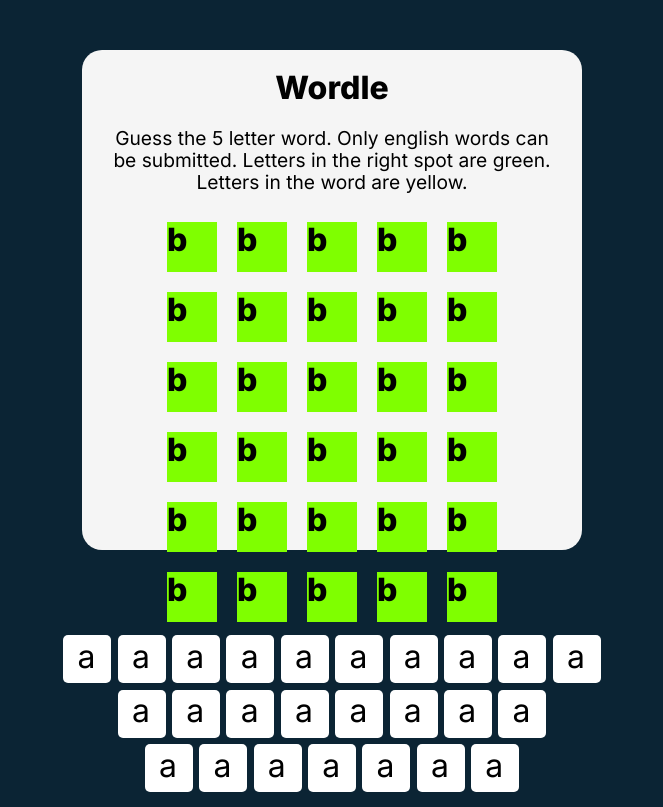
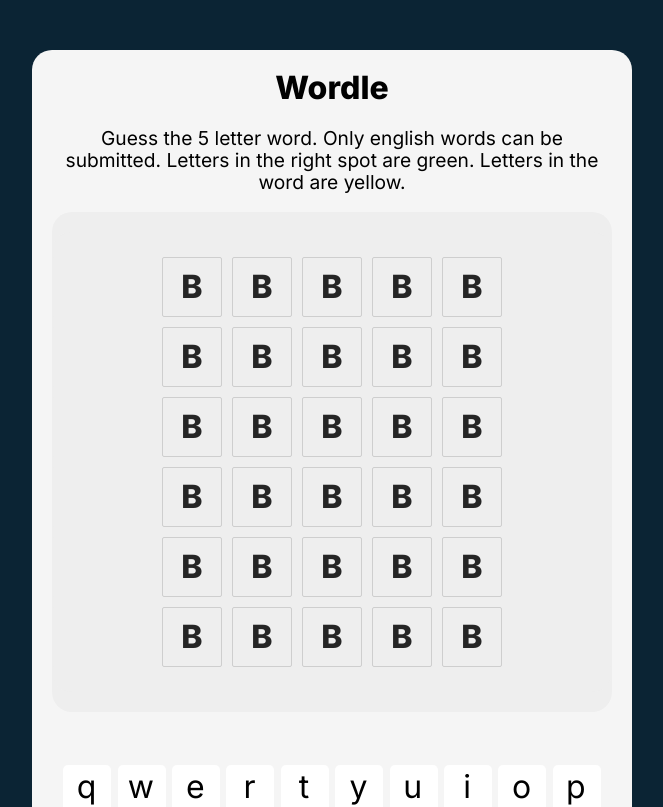
Before and after one commit to laetic/tenzies-js, a React app in the folder src/: page / in a window 1280 px wide. Shown: the top 807 px of the page, without its empty margins (308-971 px from the left). Built offline with nearby package versions, Linux system fonts and the light colour scheme.

Commit message:
Updated todo and styled Grid

```diff
--- a/src/App.js
+++ b/src/App.js
@@ -7,7 +7,7 @@
 
 export default function App() {
 
-    const square = {letter: 'b', color:'white'}
+    const square = {letter: 'B', color:'white'}
     const row = {squares: [], letters: 'aaaaaa', squareNum: 5, player:false}
     const grid = []
     for(let i = 0; i < row.squareNum; i++) {
--- a/src/Keyboard.js
+++ b/src/Keyboard.js
@@ -7,7 +7,7 @@
     function Key (props) {
         return (
             <button className="keyboard--key">
-                a
+                {props.char}
             </button>
         )
     }
--- a/src/style.css
+++ b/src/style.css
@@ -27,8 +27,8 @@
     display:flex;
     flex-direction: column;
     background-color: #F5f5f5;
-    width:500px;
-    height:500px;
+    width:600px;
+    height:auto;
     margin:50px auto;
     border-radius: 20px;
     padding:20px;
@@ -37,21 +37,38 @@
 .grid {
     display:flex;
     flex-direction: column;
+    background: rgb(238, 238, 238);
+    padding-block:20px;
+    border-radius: 20px;
 }
 
 .grid--row {
     display:flex;
-    margin-block:10px;
+    flex-direction: row;
+    margin-block:5px;
+    padding: 0;
     justify-content: center;
+    border-radius: 2px;
+    background: rgb(238, 238, 238);
+    border-radius: 2px;
+    border:1px;
+    border-color:black;
 }
 
 .grid--square {
-    margin-inline:10px;
+    margin-inline:5px;
+    justify-content: center;
+    align-items: center;
+    /* padding-top:0.3rem; */
     display:flex;
-    width: 50px;
-    height: 50px;
-    background: chartreuse;
-    color:black;
+    width: 60px;
+    height: 60px;
+    background: rgb(238, 238, 238);
+    border-radius: 2px;
+    border:1px;
+    border-color:rgb(206, 206, 206);
+    border-style:solid;
+    color:rgb(37, 37, 37);
 }
 
 .keyboard {
@@ -66,7 +83,7 @@
     margin-bottom:60px; */
 
     margin:0 0;
-    margin-bottom: 50px;
+    margin-block: 50px;
     border-radius: 10px;
     border-style:none;
     font-weight:300;
```
Also changed, not shown: 1 other file (tests, documents, lock files or other folders).
